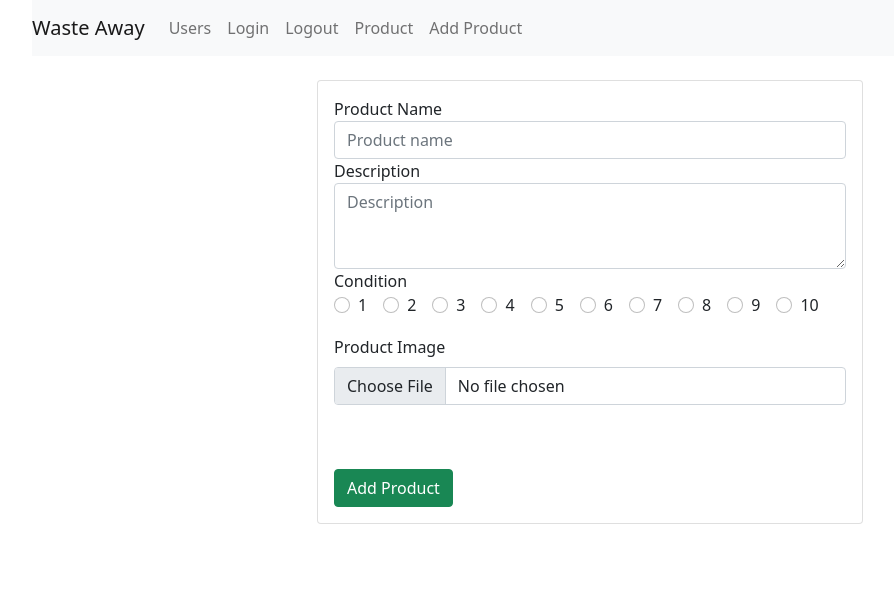
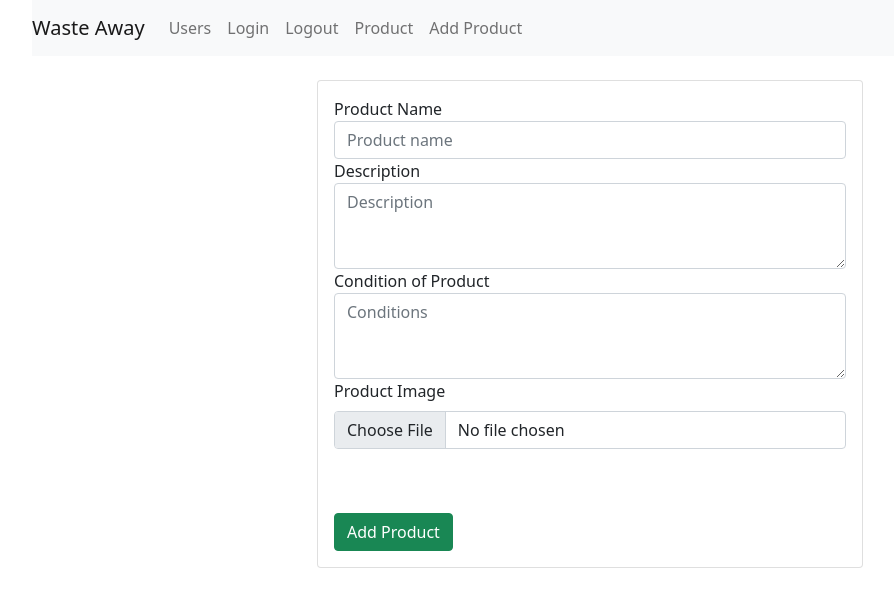
Before and after one commit to sktt2/WasteAway, a React (Create React App) app in the folder frontend-react/: page /addproduct in a window 1280 px wide. Shown: the top 604 px of the page, without its empty margins (50-944 px from the left). Built offline with nearby package versions, Linux system fonts and the light colour scheme.

Commit message:
changed addproduct to save input values into states

```diff
--- a/frontend-react/src/pages/AddProduct.js
+++ b/frontend-react/src/pages/AddProduct.js
@@ -8,11 +8,27 @@ class AddProduct extends Component {
     constructor(props){
         super(props)
         this.state = {
-            username: '',
-            password: '',
+            productname: '',
+            description: '',
+            conditions: '',
             file: null
         }
+        this.changeProductname = this.changeProductname.bind(this)
+        this.changeDescription = this.changeDescription.bind(this)
+        this.changeConditions = this.changeConditions.bind(this)
         this.uploadImage = this.uploadImage.bind(this)
+    }
+
+    changeProductname(event) {
+        this.setState({productname: event.target.value});
+    }
+
+    changeDescription(event) {
+        this.setState({description: event.target.value});
+    }
+
+    changeConditions(event) {
+        this.setState({conditions: event.target.value});
     }
 
     uploadImage(event) {
@@ -21,11 +37,10 @@ class AddProduct extends Component {
 
     addProductClicked = (event) => {
         event.preventDefault();
-        // let username = this.state.username;
-        // let password = this.state.password;
-        // let authHeader = window.btoa(username + ':' + password);
-        // let user = {'username': username, 'authHeader': authHeader};
-        // localStorage.setItem('user', JSON.stringify(user));
+        let productname = this.state.productname;
+        let description = this.state.description;
+        let conditions = this.state.conditions;
+        // store values into product table with specific user details
         this.props.history.push('/product');
     }
 
@@ -38,28 +53,15 @@ class AddProduct extends Component {
                         <form>
                             <div>
                                 <label>Product Name</label>
-                                <input placeholder="Product name" name="productname" className="form-control"/>
+                                <input placeholder="Product name" name="productname" className="form-control" value={this.state.productname} onChange={this.changeProductname}/>
                             </div>
                             <div>
                                 <label>Description</label>
-                                <Form.Control placeholder="Description" name="description" as="textarea" rows={3} />
+                                <Form.Control placeholder="Description" name="description" as="textarea" rows={3} value={this.state.description} onChange={this.changeDescription}/>
                             </div>
                             <div>
-                                <label>Condition</label>
-                                <Form>
-                                    <div key={`inline-"radio"`} className="mb-3">
-                                        <Form.Check inline label="1" name="group1" type="radio" id={`inline-"radio"-1`}/>
-                                        <Form.Check inline label="2" name="group1" type="radio" id={`inline-"radio"-2`}/>
-                                        <Form.Check inline label="3" name="group1" type="radio" id={`inline-"radio"-3`}/>
-                                        <Form.Check inline label="4" name="group1" type="radio" id={`inline-"radio"-4`}/>
-                                        <Form.Check inline label="5" name="group1" type="radio" id={`inline-"radio"-5`}/>
-                                        <Form.Check inline label="6" name="group1" type="radio" id={`inline-"radio"-6`}/>
-                                        <Form.Check inline label="7" name="group1" type="radio" id={`inline-"radio"-7`}/>
-                                        <Form.Check inline label="8" name="group1" type="radio" id={`inline-"radio"-8`}/>
-                                        <Form.Check inline label="9" name="group1" type="radio" id={`inline-"radio"-9`}/>
-                                        <Form.Check inline label="10" name="group1" type="radio" id={`inline-"radio"-10`}/>
-                                    </div>
-                                </Form>
+                                <label>Condition of Product</label>
+                                <Form.Control placeholder="Conditions" name="conditions" as="textarea" rows={3} value={this.state.conditions} onChange={this.changeConditions}/>
                             </div>
                             <div>
                                 <Form.Group controlId="formFile" className="mb-3">
```
Also changed, not shown: frontend-react/src/services/ProductService.js (added, +45 -0 lines).
